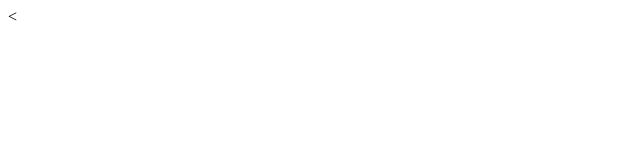
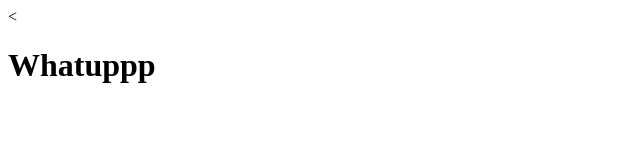
Before and after one commit to JatinBankai/My-first-Repo, a plain HTML site: page index.html in a window 1280 px wide. Shown: the whole page, without its empty margins (0-640 px from the left). Drawn offline with Linux system fonts and the light colour scheme.

Commit message:
added h1 to the body of index of html file

```diff
--- a/index.html
+++ b/index.html
@@ -5,6 +5,6 @@
     <title>whoo</title>
   </head>
   <body>
-
+    <h1>Whatuppp</h1>
   </body>
 </html>
```
